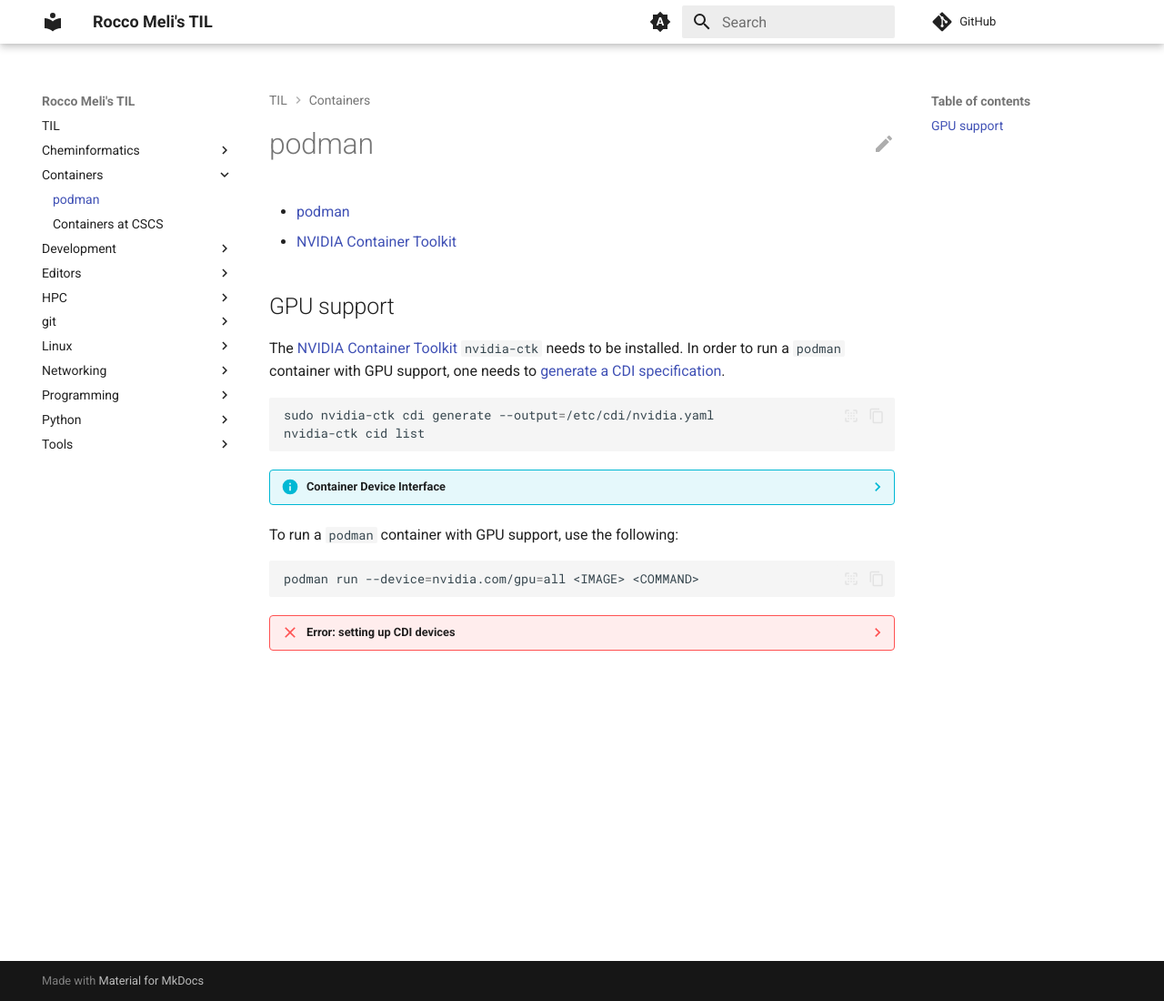
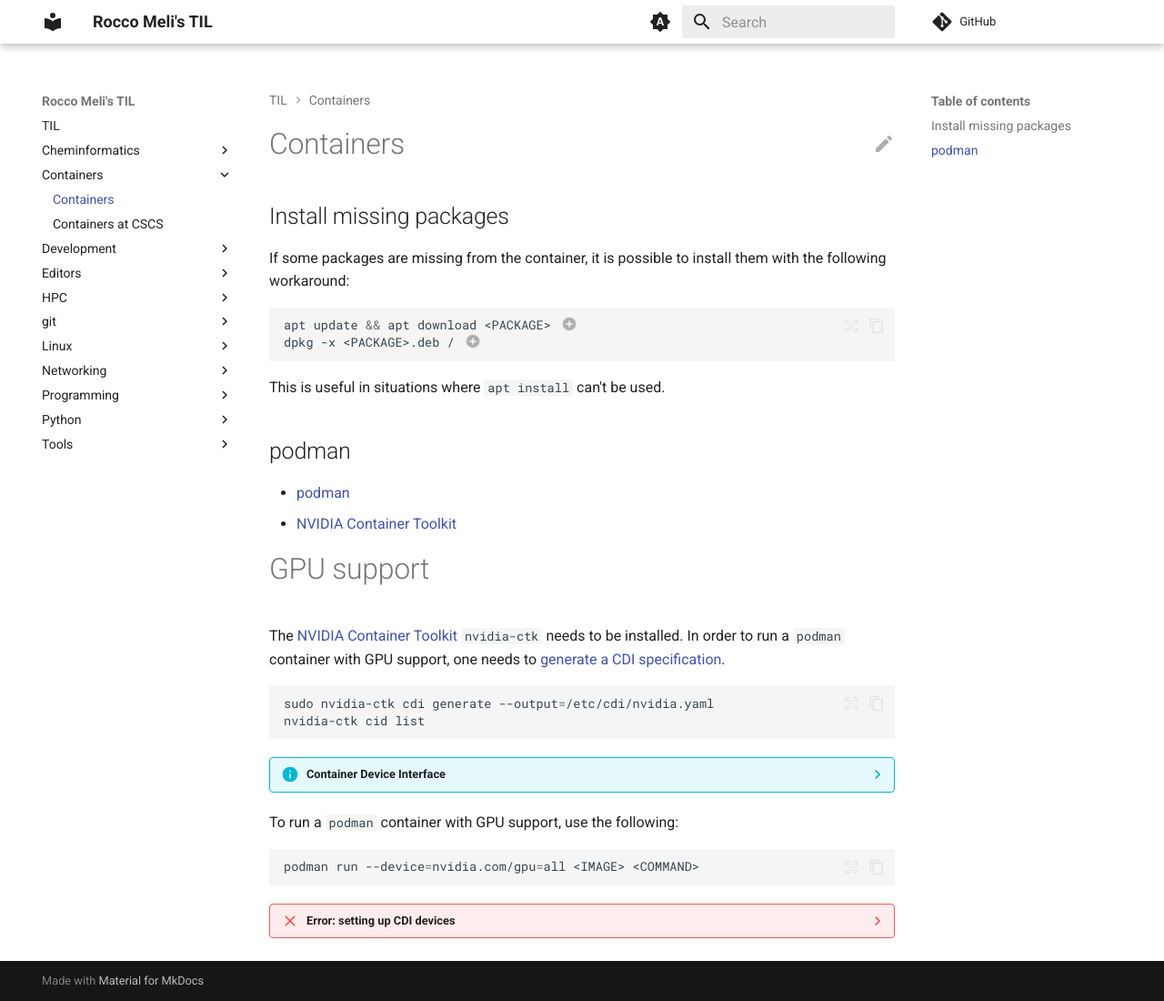
Before and after one commit to RMeli/TIL, an MkDocs documentation site: the page built from docs/containers/containers.md, in a window 1280 px wide and 1100 px high. Shown: the whole window at 91% size. Built offline with MkDocs 1.6.1 and Material for MkDocs 9.7.7, drawn with Linux system fonts in a browser that asks for light colours; comment, search, counter and statistics services are not loaded.

Commit message:
manual installation

````diff
--- a/docs/containers/podman.md
+++ b/docs/containers/containers.md
@@ -1,9 +1,26 @@
-# podman
+# Containers
+
+## Install missing packages
+
+If some packages are missing from the container, it is possible to install them
+with the following workaround:
+
+```bash
+apt update && apt download <PACKAGE> # (1)!
+dpkg -x <PACKAGE>.deb / # (2)!
+```
+
+1. Download the `.deb` package file for `<PACKAGE>`.
+2. Extract the contents of the package into the container.
+
+This is useful in situations where `apt install` can't be used.
+
+## podman
 
 * [podman]
 * [NVIDIA Container Toolkit]
 
-## GPU support
+# GPU support
 
 The [NVIDIA Container Toolkit] `nvidia-ctk` needs to be installed.
 In order to run a `podman` container with GPU support, one needs to
--- a/mkdocs.yaml
+++ b/mkdocs.yaml
@@ -14,7 +14,7 @@ nav:
     - 'Open Babel': cheminformatics/openbabel.md
     - 'RDKit': cheminformatics/rdkit.md
   - 'Containers':
-    - 'podman': containers/podman.md
+    - 'Containers': containers/containers.md
     - 'Containers at CSCS': containers/cscs.md
   - 'Development':
     - 'CMake': develop/cmake.md
````
